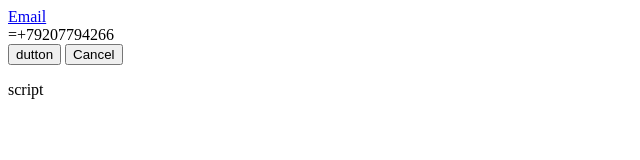
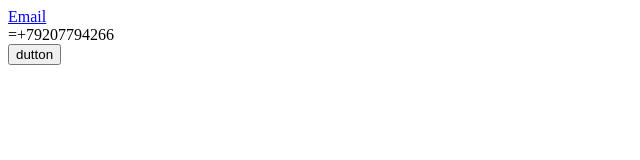
Before and after one commit to AnnaZVL/special-app, a plain HTML site: page index.html in a window 1280 px wide. Shown: the whole page, without its empty margins (0-640 px from the left). Drawn offline with Linux system fonts and the light colour scheme.

Commit message:
button delite

```diff
--- a/index.html
+++ b/index.html
@@ -14,7 +14,6 @@
         =+79207794266
     </div>
     <button>dutton</button>
-    <button>Cancel</button>
-    <p>script</p>
+
 </body>
 </html>
```
